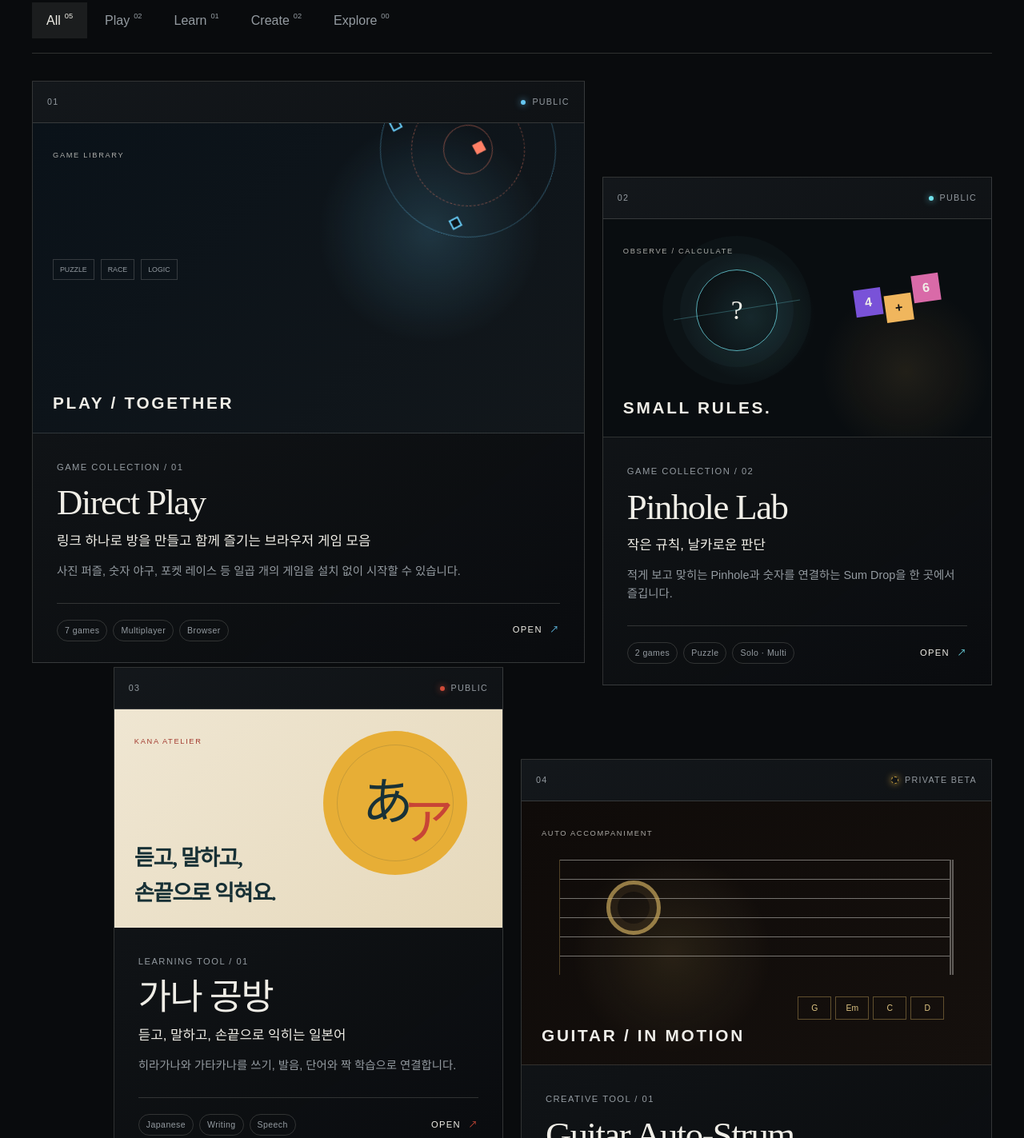
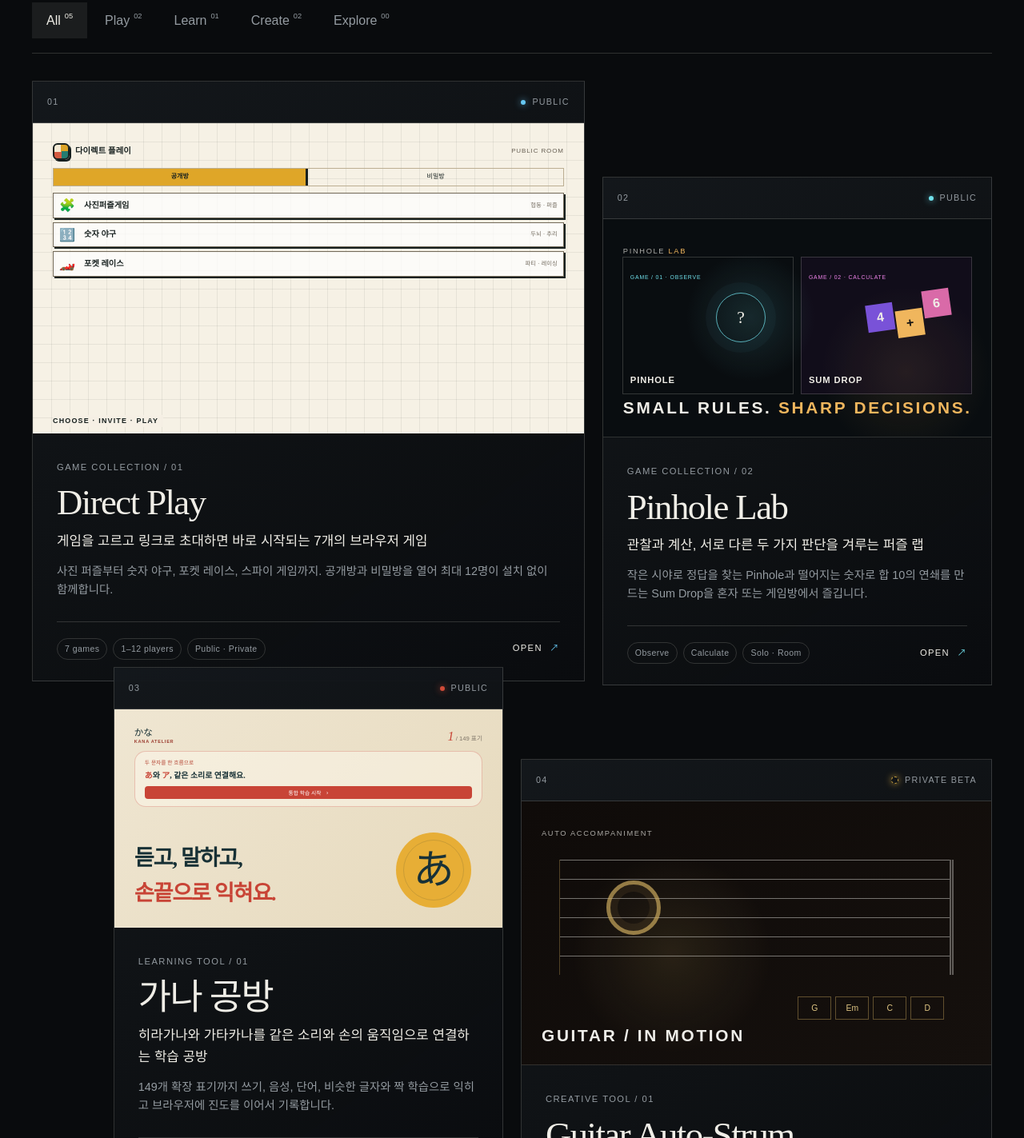
Before and after one commit to kimiyo/still-coding-site, an Astro site: page / in a window 1280 px wide. Shown: the part 1080-2503 px from the top of the page at 80% size. Built offline with nearby package versions, Linux system fonts and the light colour scheme; Astro itself is replaced by a stand-in of ours.

Commit message:
feat: enrich app cards with product visuals

```diff
--- a/src/components/AppVisual.astro
+++ b/src/components/AppVisual.astro
@@ -10,25 +10,32 @@ const { variant, title } = Astro.props;
 <div class:list={["app-visual", `visual-${variant}`]} aria-label={`${title} 미리보기`} role="img">
   {variant === "direct-play" && (
     <div class="visual-content direct-content">
-      <span class="visual-label">GAME LIBRARY</span>
-      <div class="direct-orbit"><i></i><i></i><i></i><i></i></div>
-      <strong>PLAY / TOGETHER</strong>
-      <div class="visual-pills"><span>PUZZLE</span><span>RACE</span><span>LOGIC</span></div>
+      <div class="direct-mini-head"><span class="direct-logo"><i></i><b>다이렉트 플레이</b></span><span>PUBLIC ROOM</span></div>
+      <div class="direct-tabs"><b>공개방</b><span>비밀방</span></div>
+      <div class="direct-games" aria-hidden="true">
+        <span><i>🧩</i><b>사진퍼즐게임</b><small>협동 · 퍼즐</small></span>
+        <span><i>🔢</i><b>숫자 야구</b><small>두뇌 · 추리</small></span>
+        <span><i>🏎️</i><b>포켓 레이스</b><small>파티 · 레이싱</small></span>
+      </div>
+      <strong>CHOOSE · INVITE · PLAY</strong>
     </div>
   )}
   {variant === "pinhole" && (
     <div class="visual-content pinhole-content">
-      <span class="visual-label">OBSERVE / CALCULATE</span>
-      <div class="pinhole-lens"><span>?</span></div>
-      <div class="sum-stack"><i>4</i><i>+</i><i>6</i></div>
-      <strong>SMALL RULES.</strong>
+      <span class="visual-label">PINHOLE <em>LAB</em></span>
+      <div class="lab-games" aria-hidden="true">
+        <div class="lab-game lab-observe"><small>GAME / 01 · OBSERVE</small><span class="pinhole-lens">?</span><b>PINHOLE</b></div>
+        <div class="lab-game lab-calculate"><small>GAME / 02 · CALCULATE</small><span class="sum-stack"><i>4</i><i>+</i><i>6</i></span><b>SUM DROP</b></div>
+      </div>
+      <strong>SMALL RULES. <em>SHARP DECISIONS.</em></strong>
     </div>
   )}
   {variant === "kana" && (
     <div class="visual-content kana-content">
-      <span class="visual-label">KANA ATELIER</span>
-      <div class="kana-mark"><span>あ</span><span>ア</span></div>
-      <strong>듣고, 말하고,<br />손끝으로 익혀요.</strong>
+      <div class="kana-mini-head"><span>かな<br /><b>KANA ATELIER</b></span><small><em>1</em> / 149 표기</small></div>
+      <div class="kana-course"><small>두 문자를 한 흐름으로</small><b><em>あ</em>와 <em>ア</em>, 같은 소리로 연결해요.</b><i>통합 학습 시작　›</i></div>
+      <div class="kana-mark"><span>あ</span><i></i></div>
+      <strong>듣고, 말하고,<br /><em>손끝으로 익혀요.</em></strong>
     </div>
   )}
   {variant === "guitar" && (
@@ -41,13 +48,12 @@ const { variant, title } = Astro.props;
   )}
   {variant === "collaboard" && (
     <div class="visual-content collaboard-content">
-      <span class="visual-label">PRIVATE P2P TEAM ROOM</span>
-      <div class="peer-map" aria-hidden="true">
-        <i></i><i></i><i></i><i></i><i></i>
-        <span>🤝</span>
+      <div class="collaboard-mini-head"><b>🤝 CollaBoard</b><span>PRIVATE P2P SPACE</span></div>
+      <div class="collaboard-panes" aria-hidden="true">
+        <section><small>🚀 새 팀 룸 만들기</small><div class="room-field">우리 팀 프라이빗 룸</div><div class="tool-grid"><i>🎨</i><i>💡</i><i>❓</i><i>📚</i><i>🗳️</i><i>📁</i></div></section>
+        <section><small>🔑 기존 팀 룸 참여</small><div class="room-field muted">ABCD–1234</div><div class="join-button">룸 입장하기</div></section>
       </div>
-      <div class="collaboard-tools" aria-hidden="true"><span>DRAW</span><span>IDEATE</span><span>SHARE</span></div>
-      <strong>TEAM ↔ TEAM<br /><em>NO SERVER STORAGE</em></strong>
+      <strong>SHARE WITH THE TEAM, <em>NOT THE SERVER.</em></strong>
     </div>
   )}
 </div>
--- a/src/data/apps.ts
+++ b/src/data/apps.ts
@@ -26,9 +26,9 @@ export const apps: PortfolioApp[] = [
     url: "https://dp.still-coding.cc/",
     category: "play",
     status: "public",
-    summary: "링크 하나로 방을 만들고 함께 즐기는 브라우저 게임 모음",
-    detail: "사진 퍼즐, 숫자 야구, 포켓 레이스 등 일곱 개의 게임을 설치 없이 시작할 수 있습니다.",
-    tags: ["7 games", "Multiplayer", "Browser"],
+    summary: "게임을 고르고 링크로 초대하면 바로 시작되는 7개의 브라우저 게임",
+    detail: "사진 퍼즐부터 숫자 야구, 포켓 레이스, 스파이 게임까지. 공개방과 비밀방을 열어 최대 12명이 설치 없이 함께합니다.",
+    tags: ["7 games", "1–12 players", "Public · Private"],
     accent: "#66c7f2",
     accentSoft: "#ff8066",
     visual: "direct-play",
@@ -42,9 +42,9 @@ export const apps: PortfolioApp[] = [
     url: "https://pinhole-game.still-coding.cc/",
     category: "play",
     status: "public",
-    summary: "작은 규칙, 날카로운 판단",
-    detail: "적게 보고 맞히는 Pinhole과 숫자를 연결하는 Sum Drop을 한 곳에서 즐깁니다.",
-    tags: ["2 games", "Puzzle", "Solo · Multi"],
+    summary: "관찰과 계산, 서로 다른 두 가지 판단을 겨루는 퍼즐 랩",
+    detail: "작은 시야로 정답을 찾는 Pinhole과 떨어지는 숫자로 합 10의 연쇄를 만드는 Sum Drop을 혼자 또는 게임방에서 즐깁니다.",
+    tags: ["Observe", "Calculate", "Solo · Room"],
     accent: "#70e1ec",
     accentSoft: "#f0b65d",
     visual: "pinhole",
@@ -58,9 +58,9 @@ export const apps: PortfolioApp[] = [
     url: "https://study-hiragana.still-coding.cc/",
     category: "learn",
     status: "public",
-    summary: "듣고, 말하고, 손끝으로 익히는 일본어",
-    detail: "히라가나와 가타카나를 쓰기, 발음, 단어와 짝 학습으로 연결합니다.",
-    tags: ["Japanese", "Writing", "Speech"],
+    summary: "히라가나와 가타카나를 같은 소리와 손의 움직임으로 연결하는 학습 공방",
+    detail: "149개 확장 표기까지 쓰기, 음성, 단어, 비슷한 글자와 짝 학습으로 익히고 브라우저에 진도를 이어서 기록합니다.",
+    tags: ["149 forms", "Writing · Speech", "Progress"],
     accent: "#d14b38",
     accentSoft: "#e9b33f",
     visual: "kana",
@@ -89,9 +89,9 @@ export const apps: PortfolioApp[] = [
     url: "https://collaboard.still-coding.cc/",
     category: "create",
     status: "public",
-    summary: "자료를 서버에 남기지 않는 프라이빗 P2P 협업 공간",
-    detail: "화이트보드, 브레인스토밍, Q&A, 퀴즈, 투표와 파일 공유를 WebRTC로 팀원끼리 직접 연결합니다.",
-    tags: ["6 tools", "WebRTC P2P", "Private"],
+    summary: "방은 서버가 만들고, 팀의 자료는 팀원 사이에만 남는 협업 공간",
+    detail: "화이트보드, 브레인스토밍, Q&A, 퀴즈, 즉석 투표와 파일 공유를 하나의 비밀 룸에서 WebRTC로 직접 연결합니다.",
+    tags: ["6 team tools", "WebRTC P2P", "No storage"],
     accent: "#00c8e7",
     accentSoft: "#6657f5",
     visual: "collaboard",
--- a/src/styles/global.css
+++ b/src/styles/global.css
@@ -133,26 +133,29 @@ main, footer { position: relative; z-index: 3; }
 .visual-content { position: absolute; inset: 0; padding: 25px; overflow: hidden; }
 .visual-label { font-size: .58rem; letter-spacing: .18em; color: rgba(240,238,231,.7); }
 .visual-content strong { position: absolute; left: 25px; bottom: 20px; font-size: clamp(.9rem, 2vw, 1.3rem); letter-spacing: .13em; }
-.visual-direct-play { background: radial-gradient(circle at 72% 35%, rgba(102,199,242,.18), transparent 25%), linear-gradient(135deg, #0a1219, #12171b); }
-.direct-orbit { position: absolute; width: 220px; height: 220px; border: 1px solid rgba(102,199,242,.35); border-radius: 50%; right: 5%; top: -20%; animation: orbit 22s linear infinite; }
-.direct-orbit::before, .direct-orbit::after { content: ""; position: absolute; border: 1px dashed rgba(255,128,102,.45); border-radius: 50%; inset: 38px; }
-.direct-orbit::after { inset: 78px; border-style: solid; }
-.direct-orbit i { position: absolute; width: 13px; height: 13px; border: 2px solid var(--app-accent); background: #0d1419; transform: rotate(45deg); }
-.direct-orbit i:nth-child(1) { left: 20px; top: 48px; }.direct-orbit i:nth-child(2) { right: 10px; top: 90px; }.direct-orbit i:nth-child(3) { bottom: 7px; left: 100px; }.direct-orbit i:nth-child(4) { top: 90px; left: 96px; background: var(--app-secondary); border: 0; }
-.visual-pills { position: absolute; left: 25px; top: 44%; display: flex; gap: 8px; }
-.visual-pills span { border: 1px solid rgba(240,238,231,.18); padding: 5px 8px; font-size: .55rem; color: var(--ink-muted); }
+.visual-direct-play { background-color: #f6f1e5; background-image: linear-gradient(rgba(43,53,49,.08) 1px, transparent 1px), linear-gradient(90deg, rgba(43,53,49,.08) 1px, transparent 1px); background-size: 23px 23px; color: #17201f; }
+.direct-mini-head { display: flex; align-items: center; justify-content: space-between; color: #675f53; font-size: .5rem; letter-spacing: .11em; }
+.direct-logo { display: flex; align-items: center; gap: 7px; color: #17201f; font-size: .65rem; letter-spacing: 0; }
+.direct-logo i { width: 21px; height: 21px; border: 2px solid #17201f; border-radius: 6px; background: conic-gradient(#dca326 0 25%, #247d71 0 50%, #d45b42 0 75%, #f4ead5 0); box-shadow: 2px 2px 0 #17201f; }
+.direct-tabs { margin-top: 10px; display: grid; grid-template-columns: 1fr 1fr; text-align: center; border: 1px solid #bcae92; font-size: .5rem; }
+.direct-tabs > * { padding: 4px; }.direct-tabs b { background: #dfa628; border-right: 3px solid #17201f; }
+.direct-games { margin-top: 8px; display: grid; gap: 5px; }
+.direct-games > span { min-height: 30px; display: grid; grid-template-columns: 25px 1fr auto; align-items: center; gap: 6px; padding: 2px 7px; border: 1px solid #726958; background: rgba(255,255,255,.72); box-shadow: 2px 2px 0 #17201f; }
+.direct-games i { font-style: normal; font-size: 1rem; }.direct-games b { font-family: var(--serif); font-size: .64rem; }.direct-games small { color: #756d61; font-size: .46rem; }
+.direct-content strong { bottom: 7px; color: #17201f; font-size: .56rem; background: rgba(246,241,229,.88); padding-right: 6px; }
 .visual-pinhole { background: radial-gradient(circle at 38% 45%, rgba(112,225,236,.13), transparent 24%), radial-gradient(circle at 78% 70%, rgba(240,182,93,.1), transparent 25%), #090d10; }
-.pinhole-lens { position: absolute; left: 24%; top: 23%; width: 102px; height: 102px; border: 1px solid rgba(112,225,236,.75); border-radius: 50%; display: grid; place-items: center; box-shadow: 0 0 0 20px rgba(112,225,236,.035), 0 0 0 42px rgba(112,225,236,.025); }
-.pinhole-lens::after { content: ""; position: absolute; width: 160%; border-top: 1px solid rgba(112,225,236,.28); transform: rotate(-9deg); }
-.pinhole-lens span { font-family: var(--serif); font-size: 2.1rem; }
-.sum-stack { position: absolute; right: 13%; top: 30%; display: flex; gap: 3px; transform: rotate(-8deg); }
+.pinhole-content > .visual-label em { color: #f0b65d; font-style: normal; }.lab-games { position: absolute; inset: 47px 24px 53px; display: grid; grid-template-columns: 1fr 1fr; gap: 9px; }
+.lab-game { position: relative; padding: 9px; border: 1px solid rgba(240,238,231,.18); overflow: hidden; }.lab-game small { font-size: .43rem; letter-spacing: .12em; color: #70e1ec; }.lab-game > b { position: absolute; left: 9px; bottom: 7px; font-size: .7rem; letter-spacing: .08em; }
+.lab-calculate { background: rgba(75,22,92,.13); }.lab-calculate small { color: #ef83ea; }.pinhole-lens { position: absolute; right: 16%; top: 26%; width: 62px; height: 62px; border: 1px solid rgba(112,225,236,.75); border-radius: 50%; display: grid; place-items: center; box-shadow: 0 0 0 13px rgba(112,225,236,.035); font-family: var(--serif); font-size: 1.35rem; }
+.sum-stack { position: absolute; right: 12%; top: 31%; display: flex; gap: 2px; transform: rotate(-8deg); }
 .sum-stack i { font-style: normal; width: 34px; height: 34px; display: grid; place-items: center; background: #7952d8; font-weight: 700; }.sum-stack i:nth-child(2) { background: var(--app-secondary); color: #121212; transform: translateY(12px); }.sum-stack i:nth-child(3) { background: #d96aa8; transform: translateY(-8px); }
+.pinhole-content strong em { color: #f0b65d; font-style: normal; }
 .visual-kana { background: linear-gradient(135deg, #efe6d2, #e6d9bc); color: #173035; }
-.visual-kana .visual-label { color: #a33b30; }
-.kana-mark { position: absolute; right: 9%; top: 10%; width: 180px; height: 180px; border-radius: 50%; background: #e7ae36; display: flex; align-items: center; justify-content: center; font-family: var(--serif); font-size: 4rem; letter-spacing: -.35em; color: #183137; }
-.kana-mark::before { content: ""; position: absolute; inset: 17px; border: 1px solid rgba(23,48,53,.15); border-radius: 50%; }
-.kana-mark span:last-child { color: #c84436; transform: translate(9px, 25px); }
+.kana-mini-head { display: flex; align-items: center; justify-content: space-between; color: #173035; font-family: var(--serif); font-size: .72rem; line-height: .8; }.kana-mini-head b { color: #9c3d31; font-family: var(--sans); font-size: .35rem; letter-spacing: .13em; }.kana-mini-head small { color: #7e7568; font-family: var(--sans); font-size: .48rem; }.kana-mini-head small em { color: #c84436; font-family: var(--serif); font-size: 1rem; }
+.kana-course { position: absolute; left: 25px; right: 25px; top: 52px; padding: 9px 12px; border: 1px solid rgba(196,68,54,.28); border-radius: 14px; background: rgba(255,250,239,.45); display: grid; gap: 2px; }.kana-course small { color: #b64736; font-size: .42rem; }.kana-course b { font-family: var(--serif); font-size: .62rem; }.kana-course b em { color: #c84436; font-style: normal; }.kana-course > i { margin-top: 3px; padding: 3px; text-align: center; border-radius: 4px; background: #c84436; color: white; font: normal .42rem var(--sans); }
+.kana-mark { position: absolute; right: 8%; bottom: 9%; width: 94px; height: 94px; border-radius: 50%; background: #e7ae36; display: grid; place-items: center; font-family: var(--serif); font-size: 3.2rem; color: #183137; }.kana-mark i { position: absolute; inset: 9px; border: 1px solid rgba(23,48,53,.14); border-radius: 50%; }
 .kana-content strong { font-family: var(--serif); font-size: clamp(1.1rem, 2.2vw, 1.7rem); letter-spacing: -.05em; color: #173035; }
+.kana-content strong em { color: #c84436; font-style: normal; }
 .visual-guitar { background: radial-gradient(circle at 32% 58%, rgba(214,170,67,.12), transparent 28%), linear-gradient(145deg, #100b08, #16100c); }
 .guitar-strings { position: absolute; left: 8%; right: 8%; top: 22%; height: 44%; border-left: 1px solid rgba(214,170,67,.35); border-right: 5px double rgba(240,238,231,.35); }
 .guitar-strings i { display: block; height: calc(100% / 6); border-top: 1px solid rgba(240,238,231,.45); }
@@ -160,14 +163,9 @@ main, footer { position: relative; z-index: 3; }
 .chord-row { position: absolute; right: 10%; bottom: 17%; display: flex; gap: 5px; }
 .chord-row span { width: 42px; height: 29px; border: 1px solid rgba(214,170,67,.42); display: grid; place-items: center; font-size: .65rem; color: #e8c66d; }
 .visual-collaboard { background: radial-gradient(circle at 76% 42%, rgba(102,87,245,.22), transparent 28%), radial-gradient(circle at 35% 55%, rgba(0,200,231,.13), transparent 30%), linear-gradient(145deg, #08111f, #111a2e); }
-.peer-map { position: absolute; width: 190px; height: 190px; right: 8%; top: 2%; border: 1px solid rgba(0,200,231,.18); border-radius: 50%; }
-.peer-map::before, .peer-map::after { content: ""; position: absolute; inset: 50%; width: 135px; border-top: 1px solid rgba(240,238,231,.2); transform-origin: left; transform: rotate(30deg); }
-.peer-map::after { transform: rotate(150deg); }
-.peer-map span { position: absolute; inset: 50% auto auto 50%; width: 48px; height: 48px; transform: translate(-50%,-50%); display: grid; place-items: center; border-radius: 14px; background: linear-gradient(135deg, var(--app-secondary), var(--app-accent)); box-shadow: 0 0 28px rgba(0,200,231,.2); font-size: 1.35rem; }
-.peer-map i { position: absolute; width: 12px; height: 12px; border: 2px solid var(--app-accent); border-radius: 50%; background: #0b1425; box-shadow: 0 0 12px rgba(0,200,231,.35); }
-.peer-map i:nth-child(1) { left: 15px; top: 45px; }.peer-map i:nth-child(2) { right: 10px; top: 58px; }.peer-map i:nth-child(3) { right: 38px; bottom: 8px; }.peer-map i:nth-child(4) { left: 26px; bottom: 20px; }.peer-map i:nth-child(5) { left: 87px; top: 4px; border-color: var(--app-secondary); }
-.collaboard-tools { position: absolute; left: 25px; top: 38%; display: flex; gap: 7px; }
-.collaboard-tools span { padding: 5px 8px; border: 1px solid rgba(0,200,231,.24); color: #9eeaf4; font-size: .53rem; letter-spacing: .1em; }
+.collaboard-mini-head { display: flex; align-items: center; gap: 7px; font-size: .61rem; }.collaboard-mini-head span { padding: 2px 6px; border: 1px solid rgba(139,127,255,.4); border-radius: 999px; color: #ada6ff; font-size: .38rem; }
+.collaboard-panes { position: absolute; inset: 52px 25px 53px; display: grid; grid-template-columns: 1.15fr .85fr; gap: 9px; }.collaboard-panes section { padding: 9px; border: 1px solid rgba(240,238,231,.14); border-radius: 8px; background: rgba(31,44,66,.76); }.collaboard-panes small { display: block; margin-bottom: 6px; font-weight: 700; font-size: .48rem; }.room-field { padding: 5px 7px; border: 1px solid rgba(240,238,231,.13); border-radius: 5px; background: #0b1426; color: #d7deec; font-size: .42rem; }.room-field.muted { color: #626f86; }.tool-grid { margin-top: 6px; display: grid; grid-template-columns: repeat(3, 1fr); gap: 3px; }.tool-grid i { padding: 3px; border: 1px solid rgba(240,238,231,.1); border-radius: 4px; background: #0d1729; text-align: center; font-style: normal; font-size: .63rem; }.join-button { position: absolute; right: 9px; bottom: 9px; width: calc(43.5% - 13px); padding: 5px; border-radius: 5px; background: #3b4b62; text-align: center; font-size: .42rem; }
+.collaboard-content strong { bottom: 9px; font-size: .56rem; letter-spacing: .08em; white-space: nowrap; }
 .collaboard-content strong em { color: var(--app-accent); font-style: normal; font-size: .67em; }
 
 .principles { border-top: 1px solid var(--line); }
```
